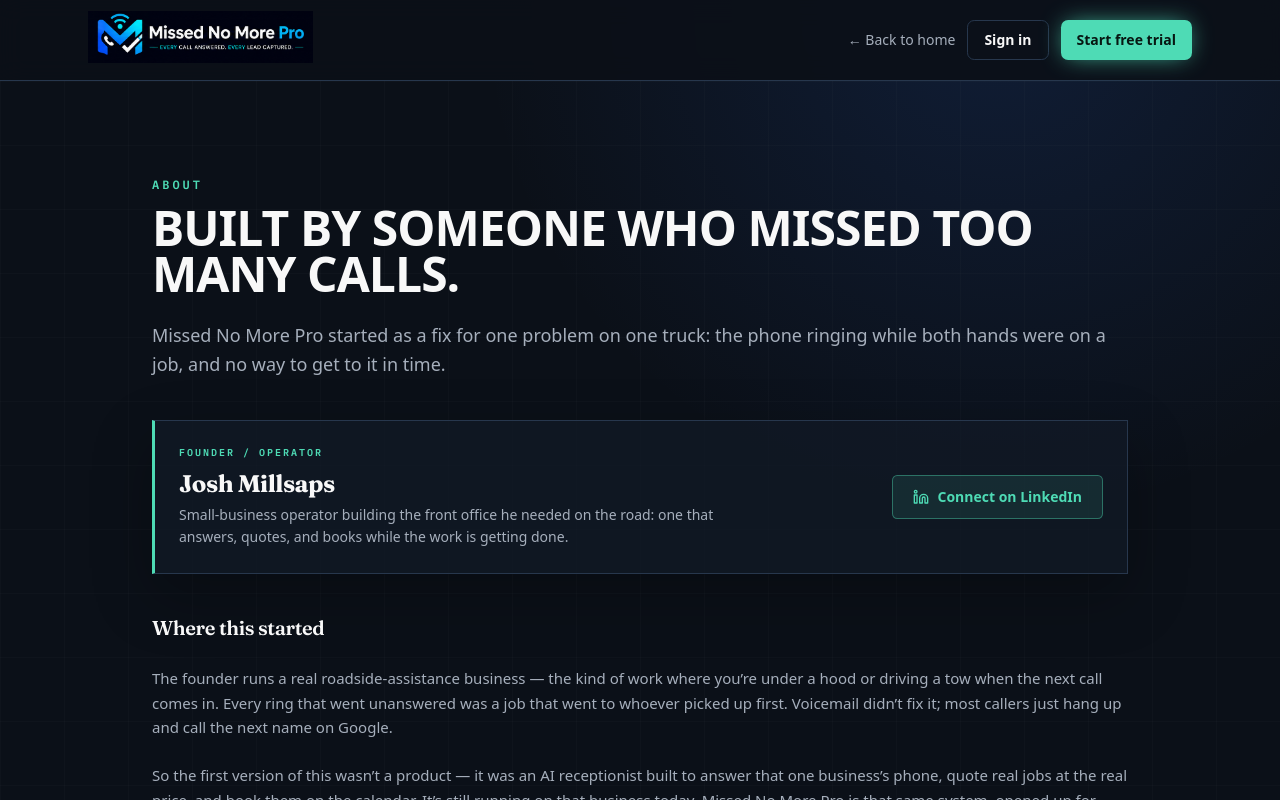
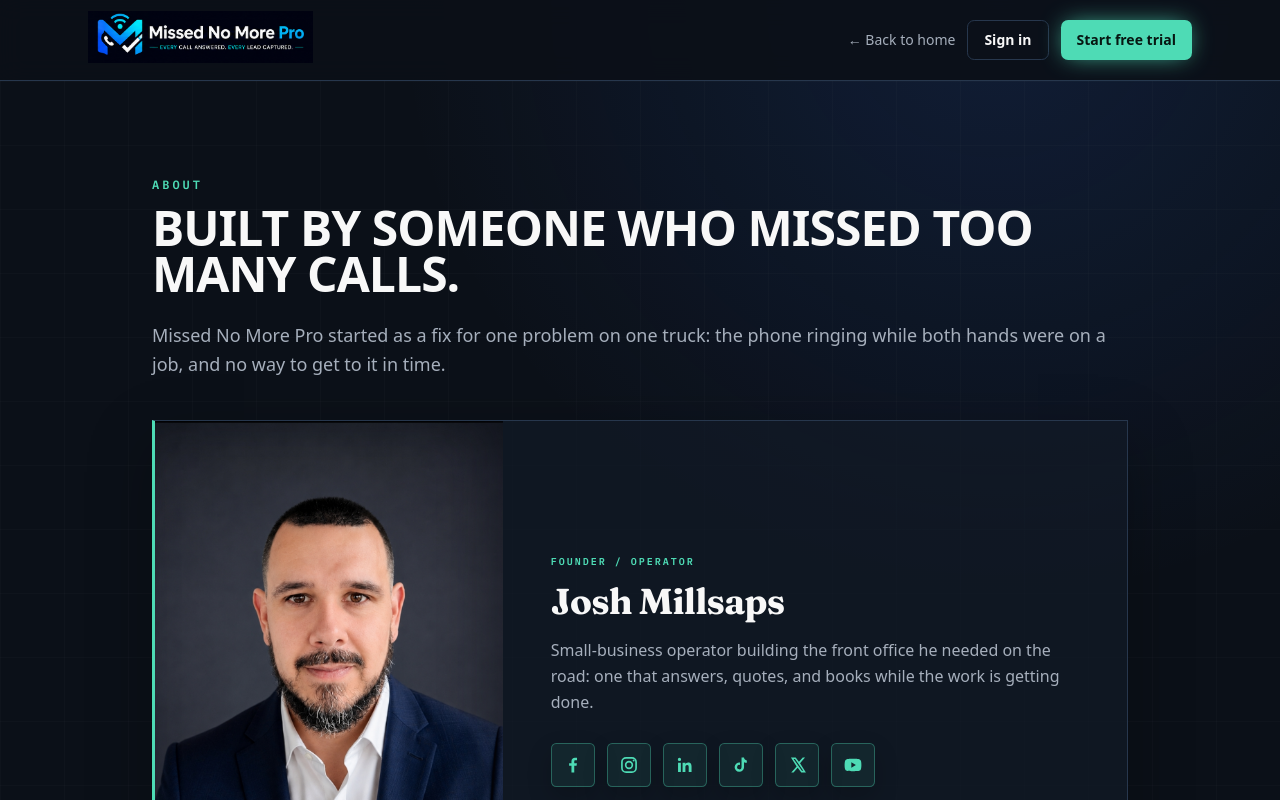
Before and after one commit to strandednomoreroadside-ui/missednomorepro, a Next.js app: page /about in a window 1280 px wide. Shown: the top 800 px of the page. Built offline with nearby package versions, Linux system fonts and the light colour scheme.

Commit message:
Add founder portrait and tracked social links

```diff
--- a/src/app/about/page.tsx
+++ b/src/app/about/page.tsx
@@ -1,13 +1,22 @@
 import type { Metadata } from "next";
-import { ArrowRight, Linkedin, PhoneCall, Route, ShieldCheck } from "lucide-react";
+import Image from "next/image";
+import { ArrowRight, PhoneCall, Route, ShieldCheck } from "lucide-react";
 
+import { SocialIcon } from "@/components/brand/social-icon";
 import { MarketingShell } from "@/components/landing/marketing-shell";
 import { ButtonLink } from "@/components/landing/primitives";
 
 const TITLE = "Why We Built an AI Receptionist for Service Businesses";
 const DESCRIPTION =
   "Missed No More Pro was built by an operator who got tired of missing calls on the job. Here's why it exists and where it stands today.";
-const LINKEDIN_URL = "https://www.linkedin.com/in/josh-millsaps-bb6415396/";
+const SOCIALS = [
+  { name: "facebook", label: "Facebook", href: "https://missednomorepro.com/f" },
+  { name: "instagram", label: "Instagram", href: "https://missednomorepro.com/i" },
+  { name: "linkedin", label: "LinkedIn", href: "https://missednomorepro.com/l" },
+  { name: "tiktok", label: "TikTok", href: "https://missednomorepro.com/t" },
+  { name: "x", label: "X", href: "https://missednomorepro.com/x" },
+  { name: "youtube", label: "YouTube", href: "https://missednomorepro.com/y" },
+] as const;
 
 export const metadata: Metadata = {
   title: TITLE,
@@ -32,7 +41,8 @@
     name: "Josh Millsaps",
     jobTitle: "Founder of Missed No More Pro",
     url: "https://missednomorepro.com/about",
-    sameAs: [LINKEDIN_URL],
+    image: "https://missednomorepro.com/images/josh-millsaps-founder.jpg",
+    sameAs: SOCIALS.map((social) => social.href),
     worksFor: {
       "@type": "Organization",
       name: "Missed No More Pro",
@@ -58,26 +68,43 @@
           while both hands were on a job, and no way to get to it in time.
         </p>
 
-        <aside className="founder-card mt-10 flex flex-col justify-between gap-6 border border-border bg-card/70 p-6 sm:flex-row sm:items-center">
-          <div>
+        <aside className="founder-card mt-10 grid overflow-hidden border border-border bg-card/70 md:grid-cols-[minmax(250px,0.78fr)_1.4fr]">
+          <div className="founder-photo relative min-h-[390px] overflow-hidden md:min-h-[500px]">
+            <Image
+              src="/images/josh-millsaps-founder.jpg"
+              alt="Josh Millsaps, founder of Missed No More Pro"
+              fill
+              sizes="(max-width: 768px) 100vw, 420px"
+              className="object-cover object-[center_28%]"
+              priority
+            />
+            <span className="absolute inset-x-0 bottom-0 h-28 bg-gradient-to-t from-card/90 to-transparent md:hidden" aria-hidden />
+          </div>
+          <div className="flex flex-col justify-center p-7 sm:p-10 lg:p-12">
             <p className="font-mono text-[10px] font-semibold uppercase tracking-[0.2em] text-cyan">
               Founder / operator
             </p>
-            <h2 className="mt-2 font-display text-2xl font-bold text-foreground">Josh Millsaps</h2>
-            <p className="mt-1 max-w-xl text-sm leading-relaxed text-muted-foreground">
+            <h2 className="mt-3 font-display text-3xl font-bold text-foreground sm:text-4xl">Josh Millsaps</h2>
+            <p className="mt-4 max-w-xl text-base leading-relaxed text-muted-foreground">
               Small-business operator building the front office he needed on the road: one that
               answers, quotes, and books while the work is getting done.
             </p>
+            <div className="mt-7 flex flex-wrap gap-3" aria-label="Josh Millsaps on social media">
+              {SOCIALS.map((social) => (
+                <a
+                  key={social.name}
+                  href={social.href}
+                  target="_blank"
+                  rel="me noopener noreferrer"
+                  aria-label={`Follow Josh Millsaps on ${social.label}`}
+                  title={social.label}
+                  className="social-icon-link inline-flex size-11 items-center justify-center rounded-md border border-primary/35 bg-primary/8 text-primary transition-all hover:-translate-y-1 hover:border-primary hover:bg-primary hover:text-primary-foreground"
+                >
+                  <SocialIcon name={social.name} />
+                </a>
+              ))}
+            </div>
           </div>
-          <a
-            href={LINKEDIN_URL}
-            target="_blank"
-            rel="me noopener noreferrer"
-            className="inline-flex min-h-11 shrink-0 items-center justify-center gap-2 rounded-md border border-primary/40 bg-primary/10 px-5 text-sm font-semibold text-primary transition-colors hover:bg-primary hover:text-primary-foreground"
-          >
-            <Linkedin className="size-4" aria-hidden />
-            Connect on LinkedIn
-          </a>
         </aside>
         <div className="mt-10 space-y-6 text-[15px] leading-relaxed text-muted-foreground">
           <h2 className="font-display text-xl font-semibold text-foreground">
--- a/src/app/globals.css
+++ b/src/app/globals.css
@@ -197,7 +197,7 @@
 .auth-status{position:relative;z-index:1;display:flex;align-items:center;gap:10px;font-family:var(--font-plex-mono),monospace;font-size:11px;letter-spacing:.15em;color:#99a8bb}.auth-status i{width:8px;height:8px;border-radius:50%;background:#4edbb5;box-shadow:0 0 16px #4edbb5}.auth-status span{margin-left:auto}
 .auth-entry{display:grid;min-height:100dvh;place-items:center;padding:48px 32px;background:radial-gradient(circle at 100% 0,rgba(47,111,237,.12),transparent 38%),#0b1018}.auth-entry-inner{width:min(460px,100%)}.auth-card{border:1px solid #2b3c53;background:#111a26;padding:40px;box-shadow:0 28px 80px #0008;border-radius:8px}.auth-mobile-brand{display:none}.login-panel input{min-height:48px;background:#0b1018;border-color:#31435d}.login-panel button[type=submit]{min-height:50px;border-radius:4px;font-weight:800}.login-panel label{font-family:var(--font-plex-mono),monospace;font-size:11px;letter-spacing:.08em;text-transform:uppercase}
 .tenant-shell{background:radial-gradient(circle at 75% -10%,rgba(47,111,237,.13),transparent 28%),#0b1018}.tenant-sidebar{background:#0e1723;border-color:#26364b;box-shadow:18px 0 50px #0002}.tenant-logo{width:205px;height:auto}.tenant-sidebar nav{scrollbar-width:thin;overflow-y:auto}.tenant-sidebar nav a{border:1px solid transparent;border-radius:4px;letter-spacing:.01em}.tenant-sidebar nav a:hover{border-color:#2c405a;background:#162337;color:#f8fafc}.tenant-sidebar nav a:first-child{border-color:#4edbb54a;background:#4edbb512}.tenant-topbar{background:#0b1018d9;border-color:#26364b}.tenant-main{background-image:linear-gradient(#ffffff05 1px,transparent 1px),linear-gradient(90deg,#ffffff05 1px,transparent 1px);background-size:56px 56px}.tenant-main [class*="rounded-xl"],.tenant-main [class*="rounded-2xl"]{border-radius:7px}.tenant-main [class*="bg-card"]{box-shadow:0 16px 45px #0002}.tenant-main h1,.tenant-main h2{letter-spacing:-.02em}
-.command-marketing{background:radial-gradient(circle at 78% 0,rgba(47,111,237,.14),transparent 27%),#0b1018}.command-marketing-header{background:#0b1018e8;border-color:#27374d}.command-marketing-footer{background:#0e1723;border-color:#27374d}.command-marketing main{background-image:linear-gradient(#ffffff04 1px,transparent 1px),linear-gradient(90deg,#ffffff04 1px,transparent 1px);background-size:64px 64px}.command-marketing h1,.command-marketing h2,.command-marketing h3{letter-spacing:-.02em}.command-marketing h1{font-family:Impact,var(--font-sans);text-transform:uppercase;line-height:.96}.command-marketing [class*="rounded-xl"],.command-marketing [class*="rounded-2xl"]{border-radius:7px}.command-marketing [class*="bg-card"]{box-shadow:0 18px 50px #0002}.founder-card{border-left:3px solid #4edbb5!important;box-shadow:0 22px 60px #0004!important}
+.command-marketing{background:radial-gradient(circle at 78% 0,rgba(47,111,237,.14),transparent 27%),#0b1018}.command-marketing-header{background:#0b1018e8;border-color:#27374d}.command-marketing-footer{background:#0e1723;border-color:#27374d}.command-marketing main{background-image:linear-gradient(#ffffff04 1px,transparent 1px),linear-gradient(90deg,#ffffff04 1px,transparent 1px);background-size:64px 64px}.command-marketing h1,.command-marketing h2,.command-marketing h3{letter-spacing:-.02em}.command-marketing h1{font-family:Impact,var(--font-sans);text-transform:uppercase;line-height:.96}.command-marketing [class*="rounded-xl"],.command-marketing [class*="rounded-2xl"]{border-radius:7px}.command-marketing [class*="bg-card"]{box-shadow:0 18px 50px #0002}.founder-card{border-left:3px solid #4edbb5!important;box-shadow:0 22px 60px #0004!important}.founder-photo:after{content:"";position:absolute;inset:0;box-shadow:inset -20px 0 45px #0b101855;pointer-events:none}.social-icon-link{box-shadow:0 10px 25px #0003}.social-icon-link:hover{box-shadow:0 13px 32px #4edbb527}
 @media(max-width:850px){.auth-shell{grid-template-columns:1fr}.auth-story{display:none}.auth-entry{padding:32px 20px}.auth-mobile-brand{display:block;margin:0 auto 28px;width:280px}.auth-mobile-brand img{width:100%;height:auto}.auth-card{padding:30px 24px}}
 
 /* ── Atmosphere helpers ──────────────────────────────────────── */
--- /dev/null
+++ b/src/components/brand/social-icon.tsx
@@ -0,0 +1,34 @@
+type SocialName = "facebook" | "instagram" | "linkedin" | "tiktok" | "x" | "youtube";
+
+const paths: Record<SocialName, React.ReactNode> = {
+  facebook: (
+    <path d="M13.5 21v-8h2.8l.42-3.2H13.5V7.75c0-.93.26-1.56 1.61-1.56h1.72V3.33c-.3-.04-1.32-.13-2.5-.13-2.48 0-4.17 1.51-4.17 4.29V9.8H7.35V13h2.81v8h3.34Z" />
+  ),
+  instagram: (
+    <>
+      <rect x="3.5" y="3.5" width="17" height="17" rx="5" fill="none" stroke="currentColor" strokeWidth="2" />
+      <circle cx="12" cy="12" r="4" fill="none" stroke="currentColor" strokeWidth="2" />
+      <circle cx="17.6" cy="6.6" r="1.2" />
+    </>
+  ),
+  linkedin: (
+    <path d="M5.35 7.3A1.95 1.95 0 1 0 5.35 3.4a1.95 1.95 0 0 0 0 3.9ZM3.65 20.5h3.4V9.25h-3.4V20.5ZM9.25 9.25h3.26v1.54h.05c.45-.86 1.56-1.77 3.22-1.77 3.44 0 4.08 2.27 4.08 5.22v6.26h-3.4v-5.55c0-1.33-.03-3.03-1.85-3.03-1.85 0-2.13 1.44-2.13 2.93v5.65h-3.4V9.25h.17Z" />
+  ),
+  tiktok: (
+    <path d="M15.6 3c.34 2.08 1.5 3.32 3.4 3.45V9.4a7.04 7.04 0 0 1-3.36-.82v6.04a5.62 5.62 0 1 1-4.85-5.57v3a2.67 2.67 0 1 0 1.86 2.55V3h2.95Z" />
+  ),
+  x: (
+    <path d="M18.9 3h2.76l-6.03 6.9L22.72 21h-5.55l-4.35-5.68L7.86 21H5.1l6.42-7.34L4.72 3h5.69l3.93 5.2L18.9 3Zm-.97 16.05h1.53L9.57 4.85H7.93l10 14.2Z" />
+  ),
+  youtube: (
+    <path d="M21.58 7.19a2.98 2.98 0 0 0-2.1-2.11C17.63 4.58 12 4.58 12 4.58s-5.63 0-7.48.5a2.98 2.98 0 0 0-2.1 2.11C1.92 9.05 1.92 12 1.92 12s0 2.95.5 4.81a2.98 2.98 0 0 0 2.1 2.11c1.85.5 7.48.5 7.48.5s5.63 0 7.48-.5a2.98 2.98 0 0 0 2.1-2.11c.5-1.86.5-4.81.5-4.81s0-2.95-.5-4.81ZM10 15.19V8.81L15.45 12 10 15.19Z" />
+  ),
+};
+
+export function SocialIcon({ name, className = "size-5" }: { name: SocialName; className?: string }) {
+  return (
+    <svg className={className} viewBox="0 0 24 24" fill="currentColor" aria-hidden="true">
+      {paths[name]}
+    </svg>
+  );
+}
```
Also changed, not shown: public/images/josh-millsaps-founder.jpg (added).
